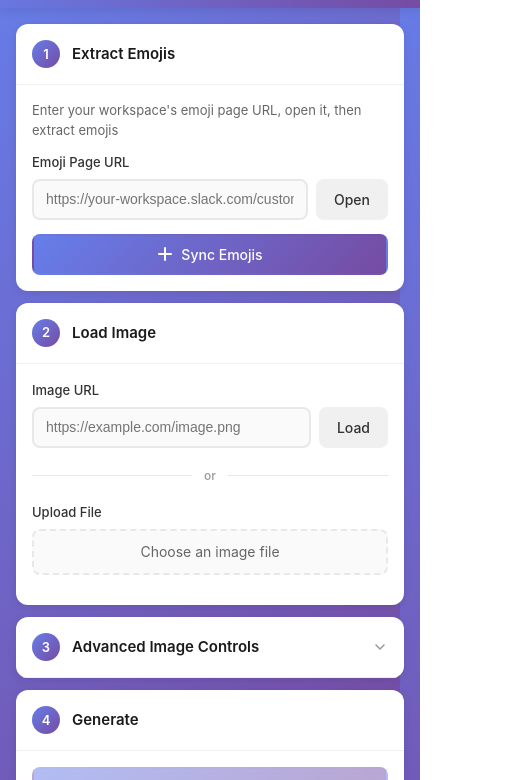
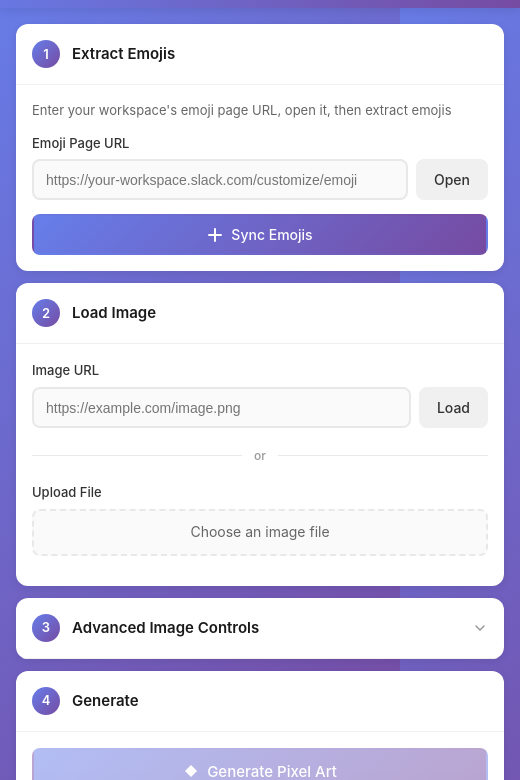
Before and after one commit to patrick-knight/slack-pixelart, a browser extension: page popup.html in a window 400 px wide. Shown: the part 64-844 px from the top of the page, 520 px wide, since content can reach past the window. Drawn offline with Linux system fonts and the light colour scheme.

Commit message:
style: widen popup to 520px and add rounded corners

```diff
--- a/popup.css
+++ b/popup.css
@@ -2,6 +2,11 @@
   margin: 0;
   padding: 0;
   box-sizing: border-box;
+}
+
+html {
+  border-radius: 12px;
+  overflow: hidden;
 }
 
 body {
@@ -10,8 +15,9 @@ body {
   line-height: 1.6;
   color: #1a1a1a;
   background: linear-gradient(135deg, #667eea 0%, #764ba2 100%);
-  width: 420px;
+  width: 520px;
   min-height: 600px;
+  border-radius: 12px;
 }
 
 .header {
```
Also changed, not shown: manifest.json.
